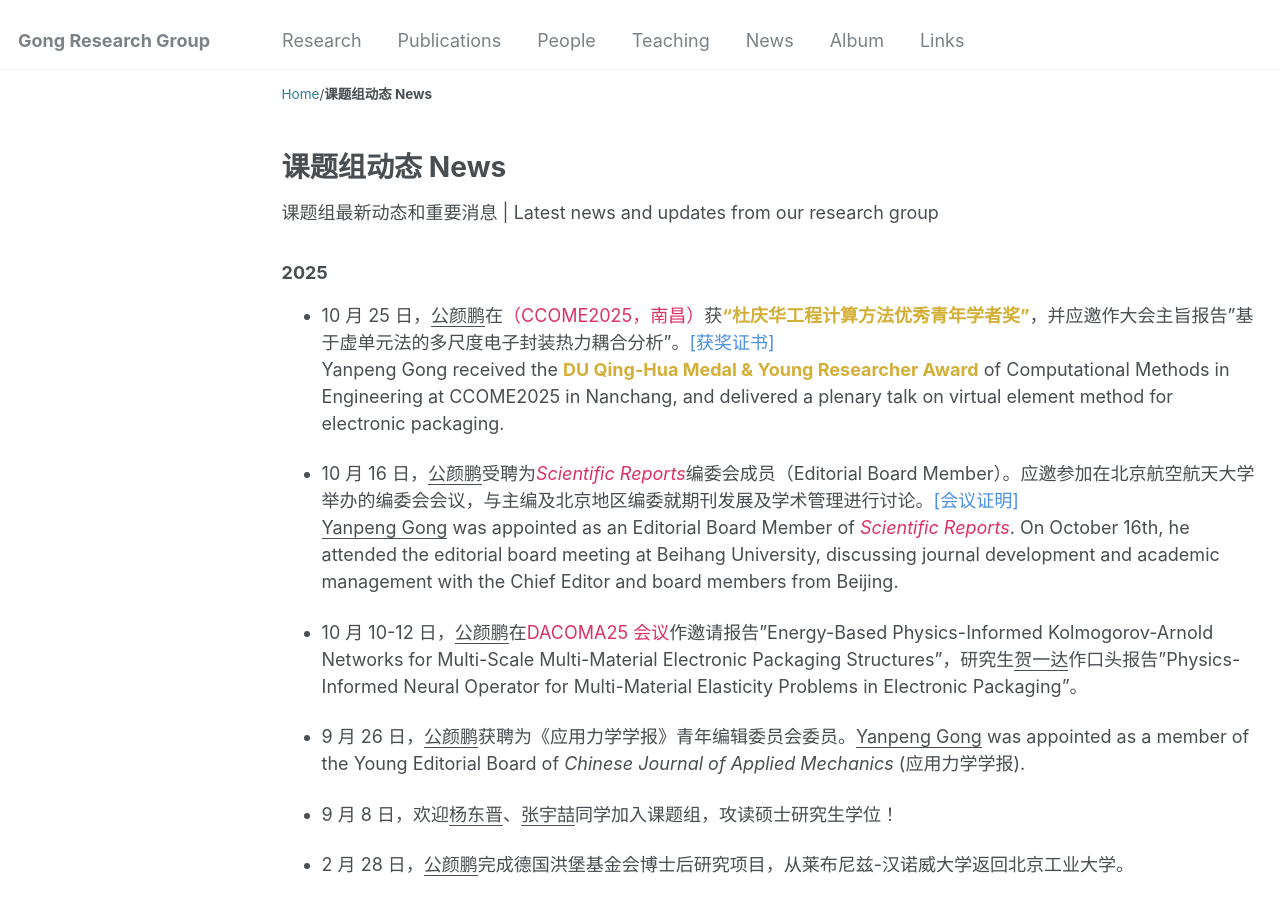
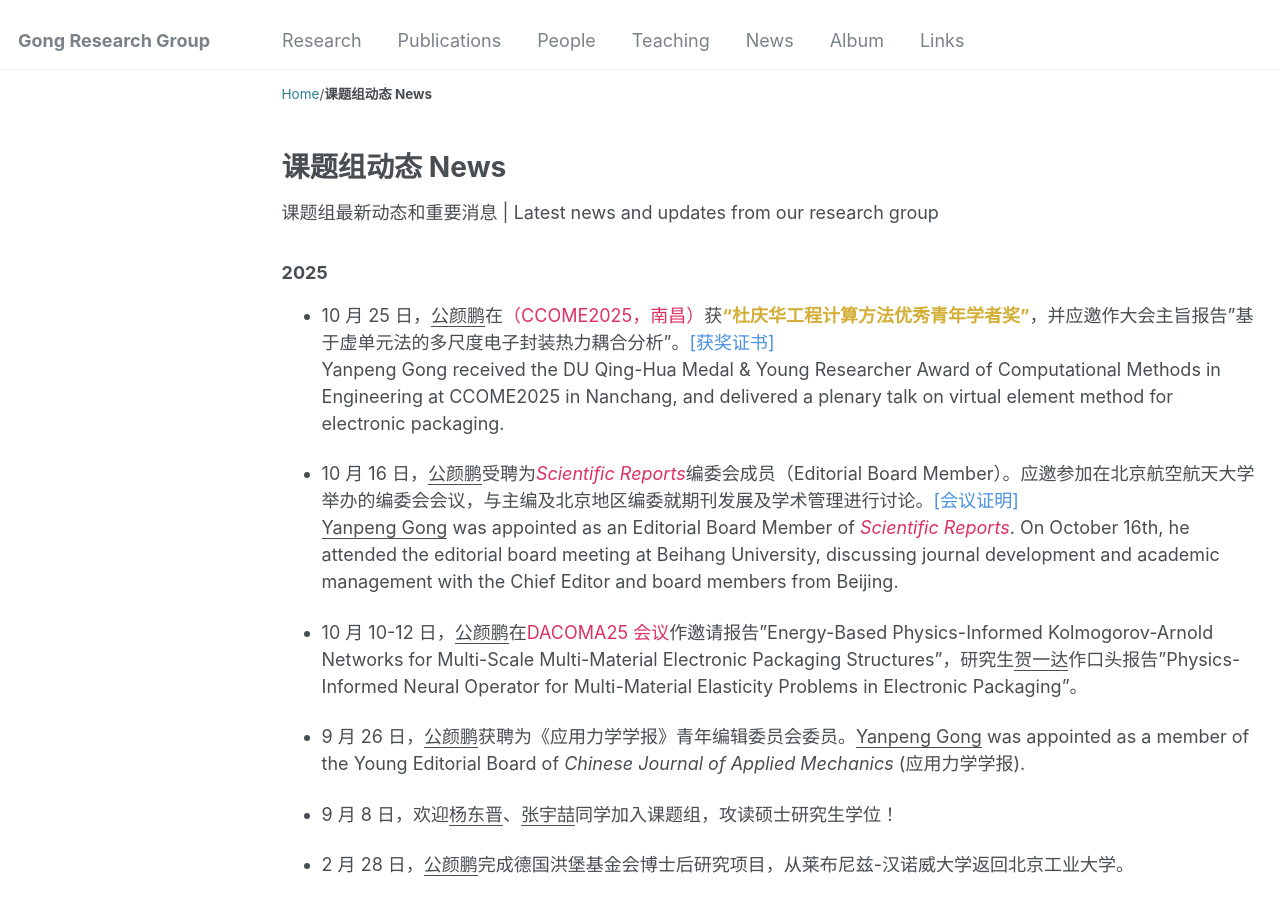
Before and after one commit to yanpeng-gong/yanpeng-gong.github.io, a Jekyll site: the page built from _news/news.md, in a window 1280 px wide and 900 px high. Built offline with Jekyll 4.4.1, drawn with Linux system fonts in a browser that asks for light colours.

Commit message:
news update

```diff
--- a/_news/news.md
+++ b/_news/news.md
@@ -20,7 +20,7 @@ collection: news
 <h3>2025</h3>
 
 - 10 月 25 日，<u>公颜鹏</u>在<a href="http://yanpeng-gong.github.io/files/Conference_program/CCOME2025.pdf" style="text-decoration:none;color:#DE3163;">（CCOME2025，南昌）</a>获<span style="color:#D4AF37; font-weight:bold;">"杜庆华工程计算方法优秀青年学者奖"</span>，并应邀作大会主旨报告"基于虚单元法的多尺度电子封装热力耦合分析"。<a href="http://yanpeng-gong.github.io/files/news/2025_DQH_award.pdf" style="text-decoration:none;color:#4A90E2;">[获奖证书]</a><br>
-  Yanpeng Gong received the <span style="color:#D4AF37; font-weight:bold;">DU Qing-Hua Medal & Young Researcher Award</span> of Computational Methods in Engineering at CCOME2025 in Nanchang, and delivered a plenary talk on virtual element method for electronic packaging.
+  Yanpeng Gong received the DU Qing-Hua Medal & Young Researcher Award of Computational Methods in Engineering at CCOME2025 in Nanchang, and delivered a plenary talk on virtual element method for electronic packaging.
 
 - 10 月 16 日，<u>公颜鹏</u>受聘为<a href="https://www.nature.com/srep/" style="text-decoration:none;color:#DE3163;"><em>Scientific Reports</em></a>编委会成员（Editorial Board Member）。应邀参加在北京航空航天大学举办的编委会会议，与主编及北京地区编委就期刊发展及学术管理进行讨论。<a href="http://yanpeng-gong.github.io/files/news/2025_SR_EBM_meeting.pdf" style="text-decoration:none;color:#4A90E2;">[会议证明]</a><br>
   <u>Yanpeng Gong</u> was appointed as an Editorial Board Member of <a href="https://www.nature.com/srep/" style="text-decoration:none;color:#DE3163;"><em>Scientific Reports</em></a>. On October 16th, he attended the editorial board meeting at Beihang University, discussing journal development and academic management with the Chief Editor and board members from Beijing.
```
